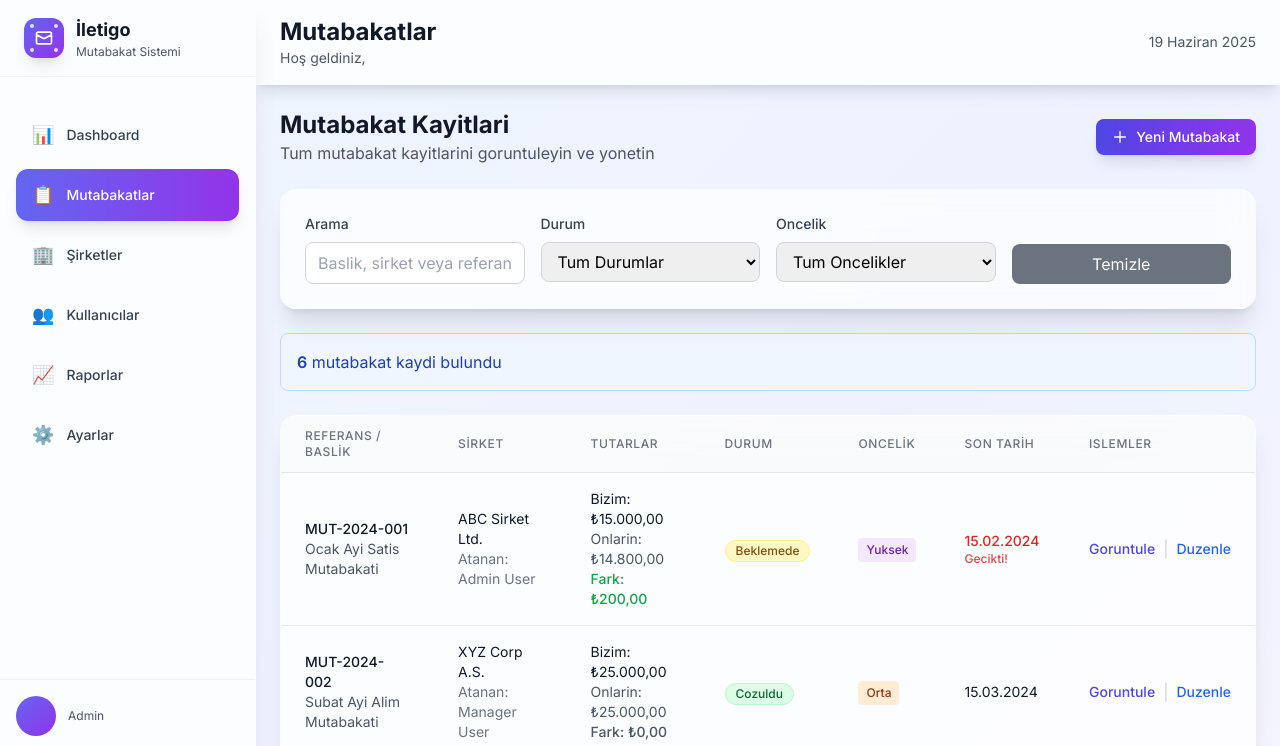
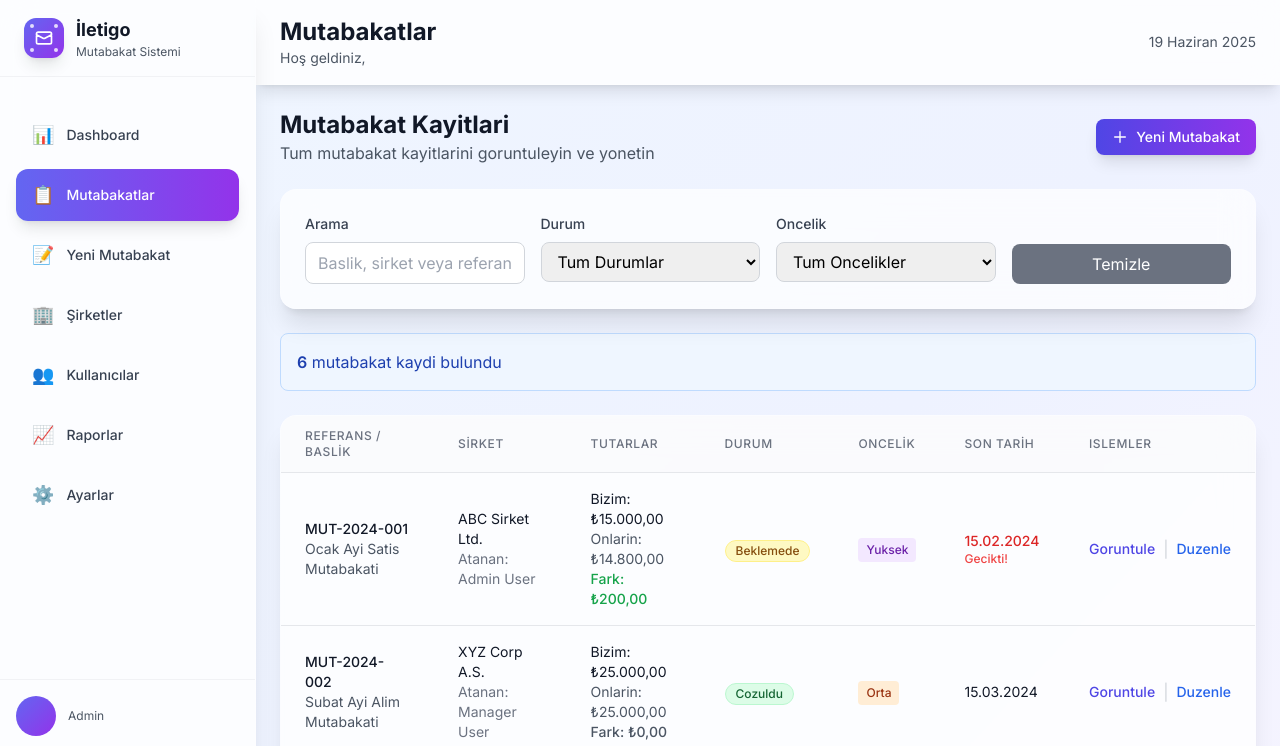
Before and after one commit to Hakanyildirimdan/iletigo, a Next.js app: page /dashboard/reconciliations in a window 1280 px wide. Shown: the top 746 px of the page. Built offline with nearby package versions, Linux system fonts and the light colour scheme; sample sign-in values are in the browser's storage.

Commit message:
Dashboard layout menüsüne Yeni Mutabakat eklendi

```diff
--- a/app/dashboard/layout.tsx
+++ b/app/dashboard/layout.tsx
@@ -42,6 +42,7 @@ export default function DashboardLayout({
   const navigation = [
     { name: 'Dashboard', href: '/dashboard', icon: '📊' },
     { name: 'Mutabakatlar', href: '/dashboard/reconciliations', icon: '📋' },
+    { name: 'Yeni Mutabakat', href: '/dashboard/reconciliations/new', icon: '📝' },
     { name: 'Şirketler', href: '/dashboard/companies', icon: '🏢' },
     { name: 'Kullanıcılar', href: '/dashboard/users', icon: '👥' },
     { name: 'Raporlar', href: '/dashboard/reports', icon: '📈' },
@@ -93,7 +94,7 @@ export default function DashboardLayout({
           </div>
 
           {/* Navigation */}
-          <nav className="flex-1 mt-8 px-4">
+          <nav className="flex-1 mt-8 px-4 overflow-y-auto">
             <div className="space-y-2">
               {navigation.map((item) => {
                 const isActive = pathname === item.href
```
